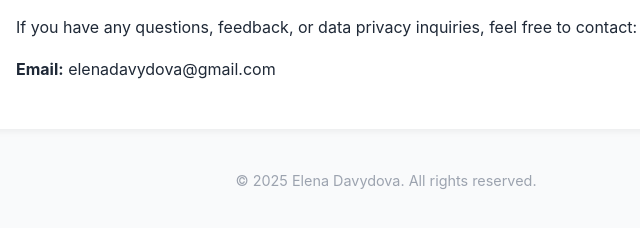
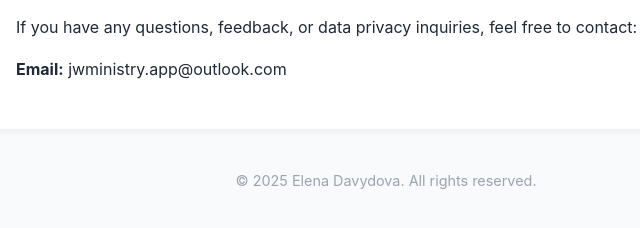
Before and after one commit to jwministry/app, a plain HTML site: page index.html in a window 1280 px wide. Shown: the part 1556-1784 px from the top of the page, 254-894 px from the left. Drawn offline with Linux system fonts and the light colour scheme.

Commit message:
Update index.html

```diff
--- a/index.html
+++ b/index.html
@@ -106,7 +106,7 @@
         </div>
         <p>Designing and building high-performance, user-friendly, and secure applications for mobile devices.</p>
 
-        <a href="mailto:elenadavydova@gmail.com" class="contact-btn">Contact Support</a>
+        <a href="mailto:jwministry.app@outlook.com" class="contact-btn">Contact Support</a>
     </header>
 
     <!-- Privacy Policy Section -->
@@ -142,7 +142,7 @@
         <h3>6. Contact Information</h3>
         <p>If you have any questions, feedback, or data privacy inquiries, feel free to contact:</p>
 
-        <p><strong>Email:</strong> elenadavydova@gmail.com</p>
+        <p><strong>Email:</strong> jwministry.app@outlook.com</p>
     </section>
 
     <footer>
```
